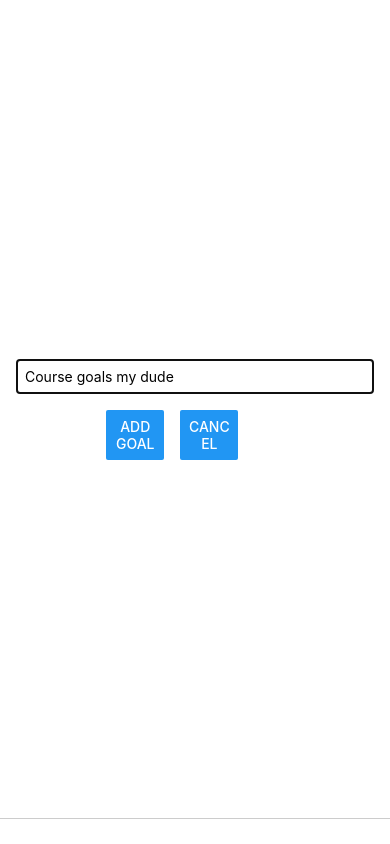
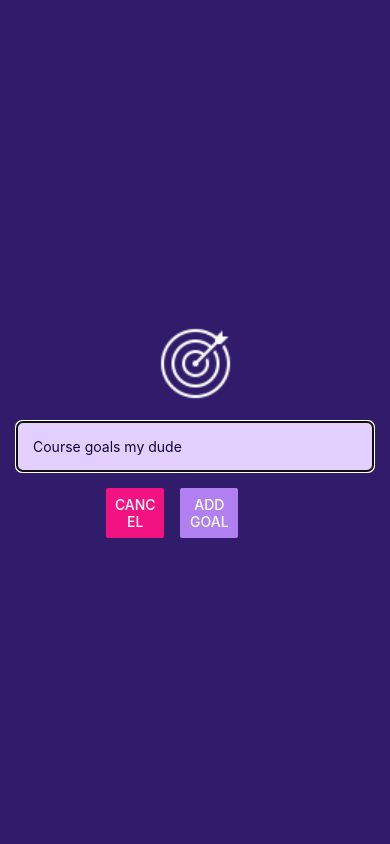
Before and after one commit to barksanto/RNative, a React Native app: screen / in a window 390 px wide. Both pictures are taken after a click on the button "ADD NEW GOAL". Built offline with nearby package versions, Linux system fonts and the light colour scheme.

Commit message:
add image to input component - add top level background color in app.json - padding to text area - change button colors

```diff
--- a/app.json
+++ b/app.json
@@ -6,6 +6,7 @@
     "orientation": "portrait",
     "icon": "./assets/icon.png",
     "userInterfaceStyle": "light",
+    "backgroundColor": "#1e085a",
     "splash": {
       "image": "./assets/splash.png",
       "resizeMode": "contain",
--- a/components/GoalInput.js
+++ b/components/GoalInput.js
@@ -1,4 +1,4 @@
-import { View, TextInput, Button, StyleSheet, Modal } from "react-native"
+import { View, TextInput, Button, StyleSheet, Modal, Image } from "react-native"
 import { useState } from "react"
 
 function GoalInput(props) {
@@ -17,6 +17,10 @@ function GoalInput(props) {
   return (
     <Modal visible={props.visible} animationType="slide">
       <View style={styles.inputContainer}>
+        <Image
+          source={require("../assets/images/goal.png")}
+          style={styles.image}
+        />
         <TextInput
           placeholder="Course goals my dude"
           style={styles.textInput}
@@ -26,10 +30,14 @@ function GoalInput(props) {
 
         <View style={styles.buttonContainer}>
           <View style={styles.button}>
-            <Button title="Add Goal" onPress={addGoalHandler} />
+            <Button
+              title="Cancel"
+              onPress={props.cancelModal}
+              color="#f31282"
+            />
           </View>
           <View style={styles.button}>
-            <Button title="Cancel" onPress={props.cancelModal} />
+            <Button title="Add Goal" onPress={addGoalHandler} color="#b180f0" />
           </View>
         </View>
       </View>
@@ -45,16 +53,20 @@ const styles = StyleSheet.create({
     flex: 1,
     justifyContent: "center",
     alignItems: "center",
-    marginBottom: 25,
-    borderBottomWidth: 1,
-    borderBottomColor: "#ccc",
+    // marginBottom: 25,
+    // borderBottomWidth: 1,
+    // borderBottomColor: "#ccc",
     padding: 16,
+    backgroundColor: "#311b6b",
   },
   textInput: {
     borderWidth: 1,
-    borderColor: "black",
+    borderColor: "#e4d0ff",
+    backgroundColor: "#e4d0ff",
     width: "100%",
-    padding: 8,
+    padding: 16,
+    color: "#120438",
+    borderRadius: 6,
   },
   buttonContainer: {
     marginTop: 16,
@@ -64,4 +76,9 @@ const styles = StyleSheet.create({
     width: "30%",
     marginHorizontal: 8,
   },
+  image: {
+    width: 75,
+    height: 75,
+    margin: 20,
+  },
 })
```
Also changed, not shown: assets/images/goal.png (added).
